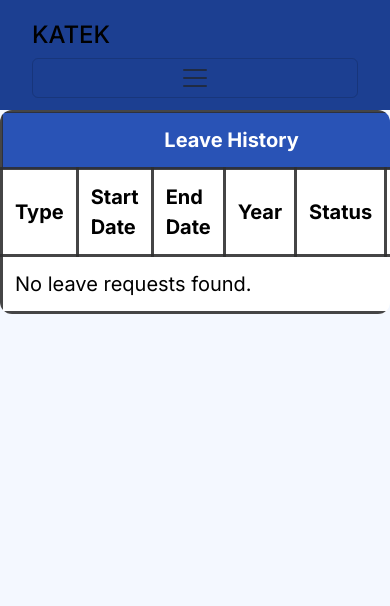
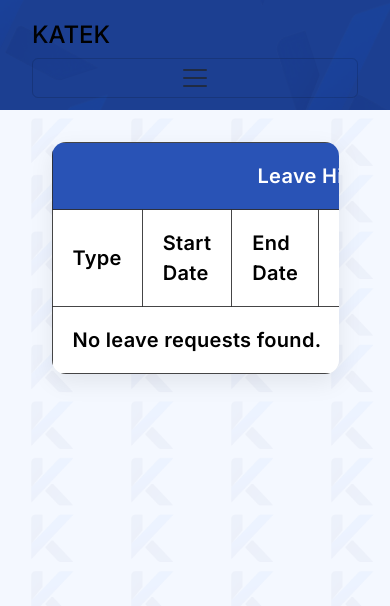
Before and after one commit to twicks38/KATEKLeaveManagementProject, a Django app: page /leave-management/leave-history/ in a window 390 px wide. Shown: the top 606 px of the page. Run offline with Django 5.2, Linux system fonts and the light colour scheme; the visitor is signed in with stand-in values (Sample User, id 1); data that the repository does not hold is empty.

Commit message:
Bugfixes, logout func, reset pass req
Bugfixes:
- Bug: Creating new account through /admin caused empty properties, which caused errors
    - Fix: added default values by using get and create instead of get
- Bug: If user had two entitlements in a year, get table would break.
    - Fix: Added unique constraints to entitlement between entitle day and entitle year
- Bug: leave_type and status could cause errors with no max_length
    - Fix: added max_length of 20 to both.
- Bug: Logged in users could access login page and it would cause errors +
        no way to get to homepage.
    - Fix: If user is logged in they cannot access login page and instead get
        redirected to homepage.
- Bug: Scaling login screen would make form and images too big/small and make it
        difficult to manage.
    - Fix: Responsive container for logo, H1 and form.

New:
- Logout Function
- Password Reset Request Screen - only msg success so far no real req function
- Login Screen + Leave Requests screens have logo repeated for background
- Leave request table cleaned up for more modern look
- Navbar has logo in background for aesthetics

```diff
--- a/accounts/urls.py
+++ b/accounts/urls.py
@@ -7,4 +7,7 @@ urlpatterns = [
     path('login/', views.login_page, name='login'),
     path('login/authenticate/', views.authenticate_user, name='user_authenticate'),
     path('change_password/', views.change_password, name = 'change_password'),
+    path('logout/', views.user_logout, name='user_logout'),
+    path('forgot_password/', views.forgot_password, name = 'forgot_password'),
+    path("password-reset-request/", views.pass_reset_req,name="pass_reset_req")
 ]
--- a/static/style.css
+++ b/static/style.css
@@ -1,11 +1,30 @@
 body {
   background-color: #f4f8ff;
-    font-family: 'Inter', sans-serif;
+  font-family: "Inter", sans-serif;
   color: #000;
 }
 
-form {
-    width: 1000px;
+.login-body {
+  width: min(90%, 900px);
+  margin: 0 auto;
+  padding: 2rem;
+}
+
+.login-body:before {
+  content: "";
+  position: fixed;
+  inset: 0;
+  background-image: url("/static/images/logo.png");
+  background-repeat: repeat;
+  background-size: 100px;
+  opacity: 0.03;
+  pointer-events: none;
+  z-index: -1;
+}
+
+.login-form {
+  box-sizing: border-box;
+  width: 100%;
   padding: 50px;
   margin: 50px auto;
   margin-top: 50px;
@@ -106,9 +151,10 @@ h1 {
 }
 
 .table-wrapper {
-    background-color: white;
-    border-radius: 12px;
+  background: white;
+  border-radius: 14px;
   overflow: hidden;
+  box-shadow: 0 8px 24px rgba(0, 0, 0, 0.08);
 }
 
 .leave-table {
@@ -119,9 +165,25 @@ h1 {
 .leave-table th,
 .leave-table td {
   font-size: 20px;
-    padding: 12px;
-    border: 3px solid #2e2e2fe2;
+  padding: 18px 20px;
+  border: 1px solid #2e2e2fe2;
   vertical-align: middle;
+  font-weight: 600;
+  letter-spacing: 0.3px;
+}
+
+.leave-table tbody tr {
+  transition: background-color 0.2s ease;
+}
+
+.leave-table tbody tr:hover {
+  background-color: rgba(41, 83, 182, 0.04);
+}
+
+.empty-state {
+  text-align: center;
+  padding: 50px;
+  color: #777;
 }
 
 .table-title {
@@ -185,18 +249,31 @@ h1 {
 .navbar {
   padding: 12px 20px;
   background-color: #1c3f91 !important;
+  overflow: hidden;
+}
+
+.navbar::before {
+  content: "";
+  position: absolute;
+  inset: -120px;
+  background-image: url("/static/images/logo.png");
+  background-repeat: repeat;
+  background-size: 300px;
+  opacity: 0.08;
+  transform: rotate(-18deg);
+  pointer-events: none;
 }
 
 .nav-link {
   font-size: 22px;
   color: white;
-    padding: 20px 25px ;
+  padding: 20px 25px;
   margin-right: 10px;
-    margin-left:10px;
+  margin-left: 10px;
 }
 
 .nav-link:hover {
-    background-color: #355db9
+  background-color: #355db9;
 }
 
 .navbar-brand {
--- a/templates/accounts/user_leave_history.html
+++ b/templates/accounts/user_leave_history.html
@@ -6,7 +6,7 @@
     <title>Leave History</title>
 </head>
 <body>
-
+    <div class="login-body">
     <div class = table-wrapper>
         <table class = leave-table>
             <thead>
@@ -48,5 +48,6 @@
             </tbody>
         </table>
     </div>
+</div>
 </body>
 {% endblock %}
--- a/templates/base.html
+++ b/templates/base.html
@@ -1,41 +1,42 @@
 {% load static %}
 
-<!DOCTYPE html>
+<!doctype html>
 <html lang="en">
   <head>
     <title>{% block title %}KATEK{% endblock %}</title>
 
-    <link href="https://cdn.jsdelivr.net/npm/bootstrap@5.3.7/dist/css/bootstrap.min.css" rel="stylesheet">
-    <link rel="stylesheet" href="{% static 'style.css' %}">
-    <link href="https://fonts.googleapis.com/css2?family=Inter:wght@400;500;600;700&display=swap" rel="stylesheet">
-
+    <link
+      href="https://cdn.jsdelivr.net/npm/bootstrap@5.3.7/dist/css/bootstrap.min.css"
+      rel="stylesheet"
+    />
+    <link rel="stylesheet" href="{% static 'style.css' %}" />
+    <link
+      href="https://fonts.googleapis.com/css2?family=Inter:wght@400;500;600;700&display=swap"
+      rel="stylesheet"
+    />
   </head>
 
   <body>
-
     <nav class="navbar navbar-expand-lg navbar-light bg-light">
       <div class="container-fluid">
-
         <a class="navbar-brand" href="{% url 'leave_management:home' %}">
           KATEK
         </a>
 
-            <button class="navbar-toggler"
+        <button
+          class="navbar-toggler"
           type="button"
           data-bs-toggle="collapse"
           data-bs-target="#navbarNav"
           aria-controls="navbarNav"
           aria-expanded="false"
-                    aria-label="Toggle navigation">
-
+          aria-label="Toggle navigation"
+        >
           <span class="navbar-toggler-icon"></span>
-
         </button>
 
         <div class="collapse navbar-collapse" id="navbarNav">
-
           <ul class="navbar-nav">
-
             <li class="nav-item">
               <a class="nav-link" href="{% url 'leave_management:home' %}">
                 Home
@@ -43,27 +44,26 @@
             </li>
 
             <li class="nav-item">
-                        <a class="nav-link" href="{% url 'leave_management:leave_history' %}">
+              <a
+                class="nav-link"
+                href="{% url 'leave_management:leave_history' %}"
+              >
                 Leave History
               </a>
             </li>
 
             <li class="nav-item">
-                        <a class="nav-link" href="#">
+              <a class="nav-link" href="{% url 'accounts:user_logout' %}">
                 Logout
               </a>
             </li>
-
           </ul>
-
         </div>
       </div>
     </nav>
 
-    {% block content %}
-    {% endblock %}
+    {% block content %} {% endblock %}
 
     <script src="https://cdn.jsdelivr.net/npm/bootstrap@5.3.7/dist/js/bootstrap.bundle.min.js"></script>
-
   </body>
 </html>
```
Also changed, not shown: other parts of static/style.css (+39 -11 lines), accounts/views.py (+26 -1 lines), leave_management/models.py (+16 -2 lines), leave_management/services/leave_service.py (+9 -1 lines), templates/accounts/forgot_password.html (added, +40 -0 lines), templates/accounts/home_page.html (+7 -11 lines), templates/accounts/login_page.html (+23 -17 lines), leave_management/migrations/0003_alter_leaverequest_leave_type_and_more.py (added). Lines whose indentation alone changed are shown as unchanged.
